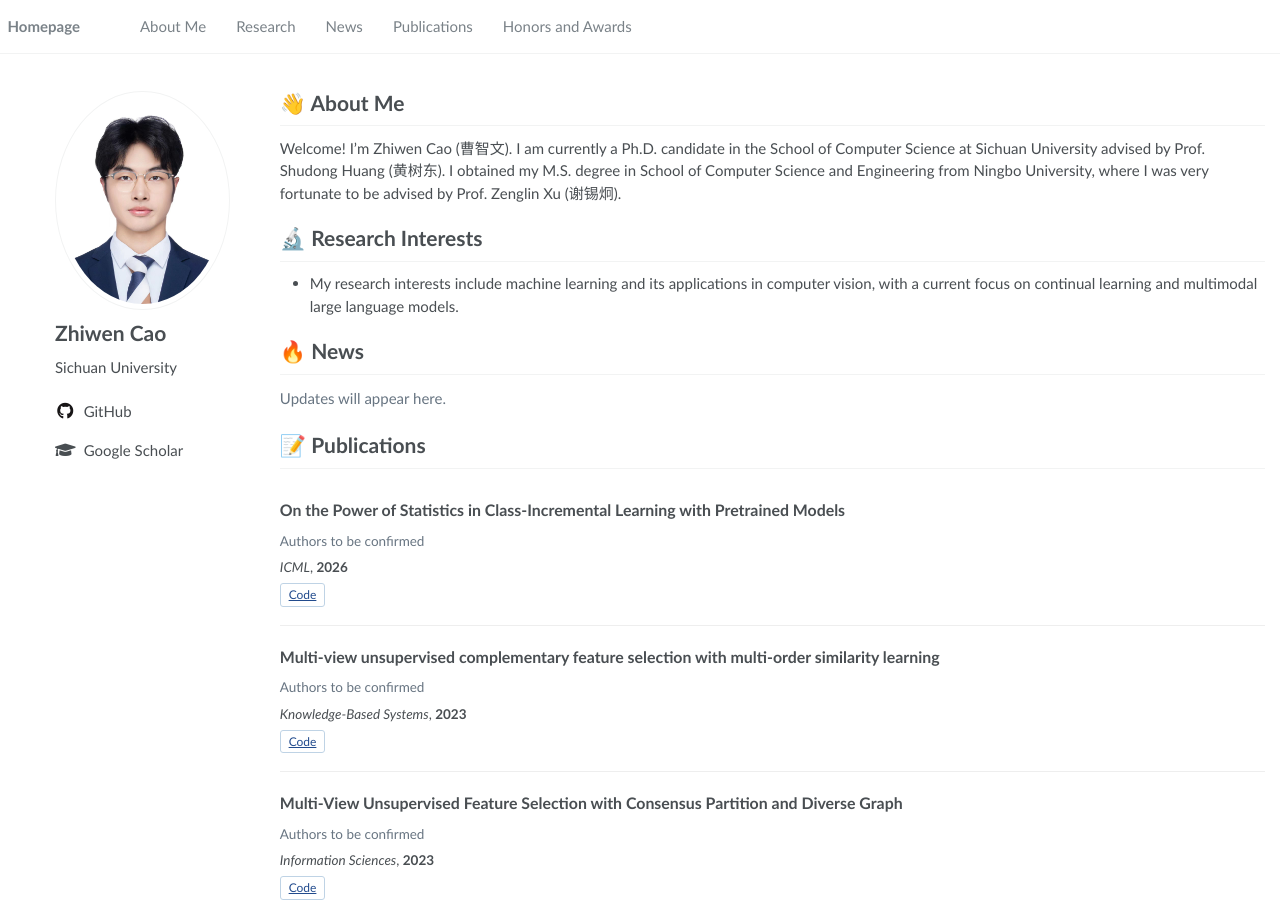
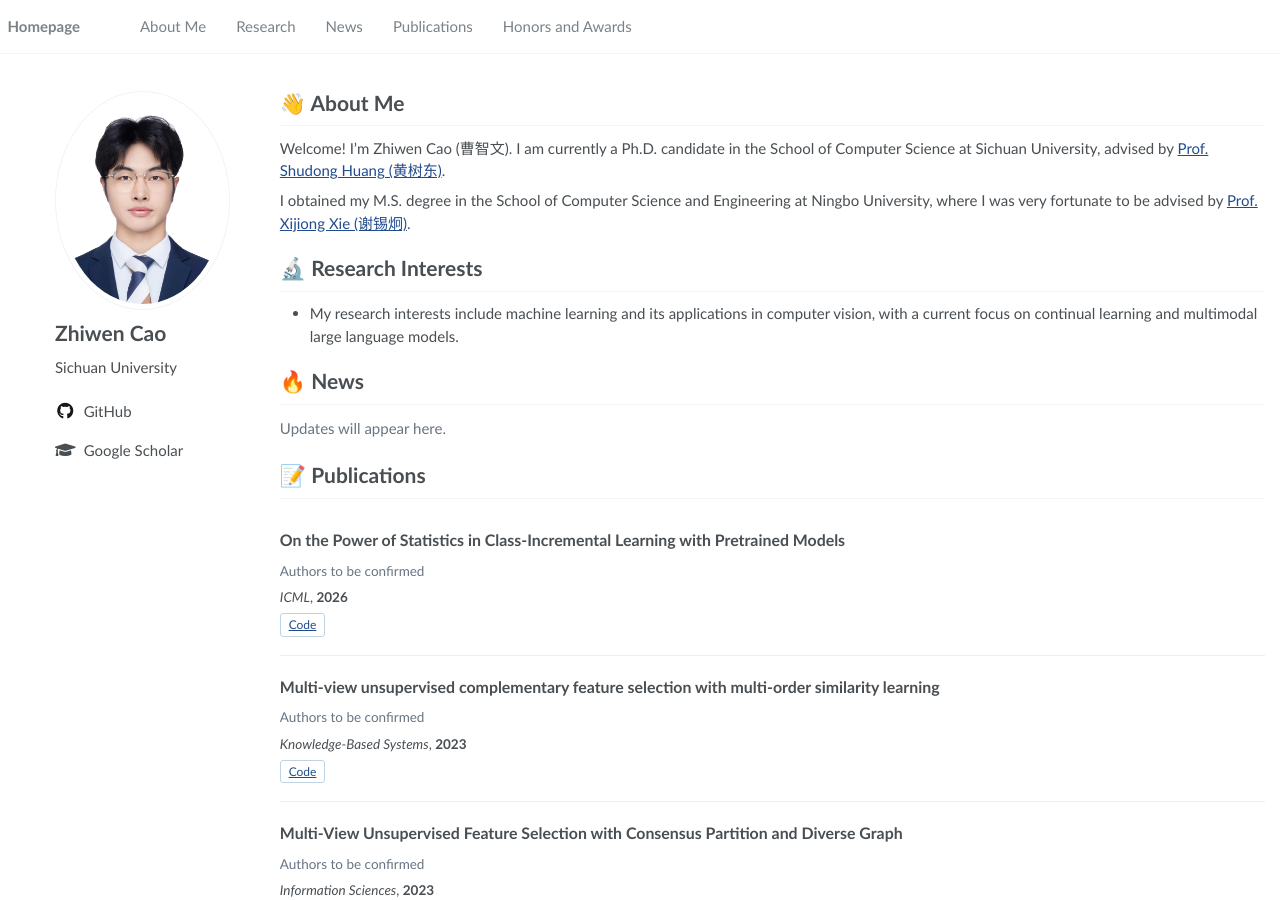
Before and after one commit to HdTgon/HdTgon.github.io, a Jekyll site: the page built from _pages/about.html, in a window 1280 px wide and 900 px high. Built offline with Jekyll 4.4.1, drawn with Linux system fonts in a browser that asks for light colours.

Commit message:
Fix biography paragraphs and support Markdown advisor links

```diff
--- a/_data/profile.json
+++ b/_data/profile.json
@@ -12,8 +12,8 @@
     "Google Scholar": "https://scholar.google.hk/citations?user=odfczIMAAAAJ&hl=zh-CN&oi=sra"
   },
   "about": [
-    "Welcome! I’m Zhiwen Cao (曹智文). I am currently a Ph.D. candidate in the School of Computer Science at Sichuan University advised by Prof. Shudong Huang (黄树东).
-    I obtained my M.S. degree in School of Computer Science and Engineering from Ningbo University, where I was very fortunate to be advised by Prof. Zenglin Xu (谢锡炯)."
+    "Welcome! I’m Zhiwen Cao (曹智文). I am currently a Ph.D. candidate in the School of Computer Science at Sichuan University, advised by [Prof. Shudong Huang (黄树东)](https://huangsd.github.io/).",
+    "I obtained my M.S. degree in the School of Computer Science and Engineering at Ningbo University, where I was very fortunate to be advised by [Prof. Xijiong Xie (谢锡炯)](https://machinelearningnbu.github.io/)."
   ],
   "interests": [
     "My research interests include machine learning and its applications in computer vision, with a current focus on continual learning and multimodal large language models."
--- a/_pages/about.html
+++ b/_pages/about.html
@@ -5,7 +5,9 @@ author_profile: true
 ---
 {% assign p = site.data.profile %}
 <section id="about-me"><h1>👋 About Me</h1>
-{% for paragraph in p.about %}<p>{{ paragraph | escape }}</p>{% endfor %}</section>
+{% for paragraph in p.about %}
+{{ paragraph | markdownify }}
+{% endfor %}</section>
 <section id="research"><h1>🔬 Research Interests</h1>
 <ul>{% for interest in p.interests %}<li>{{ interest | escape }}</li>{% endfor %}</ul>
 <p class="profile-note">{{ p.interests_note | escape }}</p></section>
```
Also changed, not shown: README.md (+4 -0 lines).
